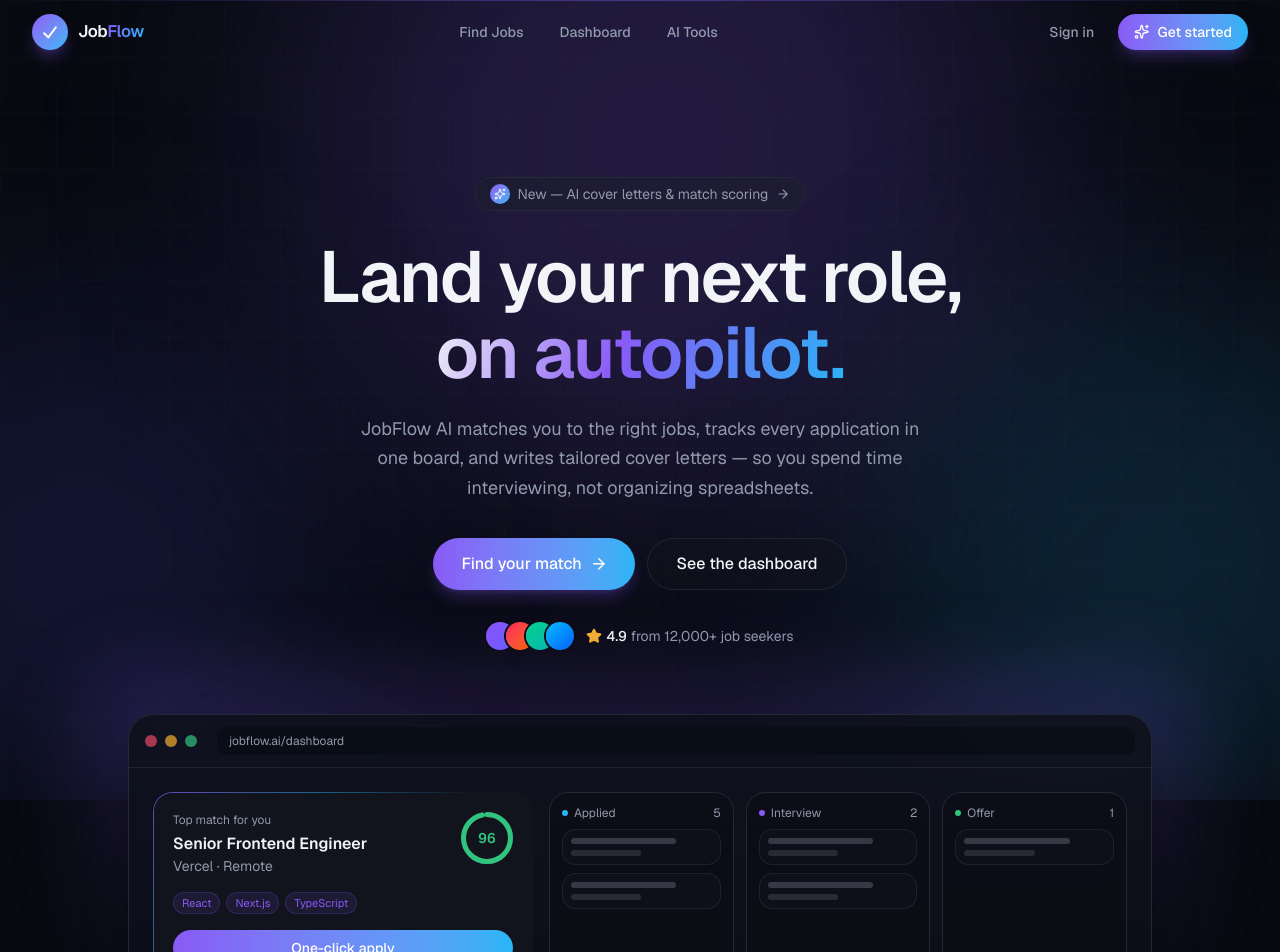
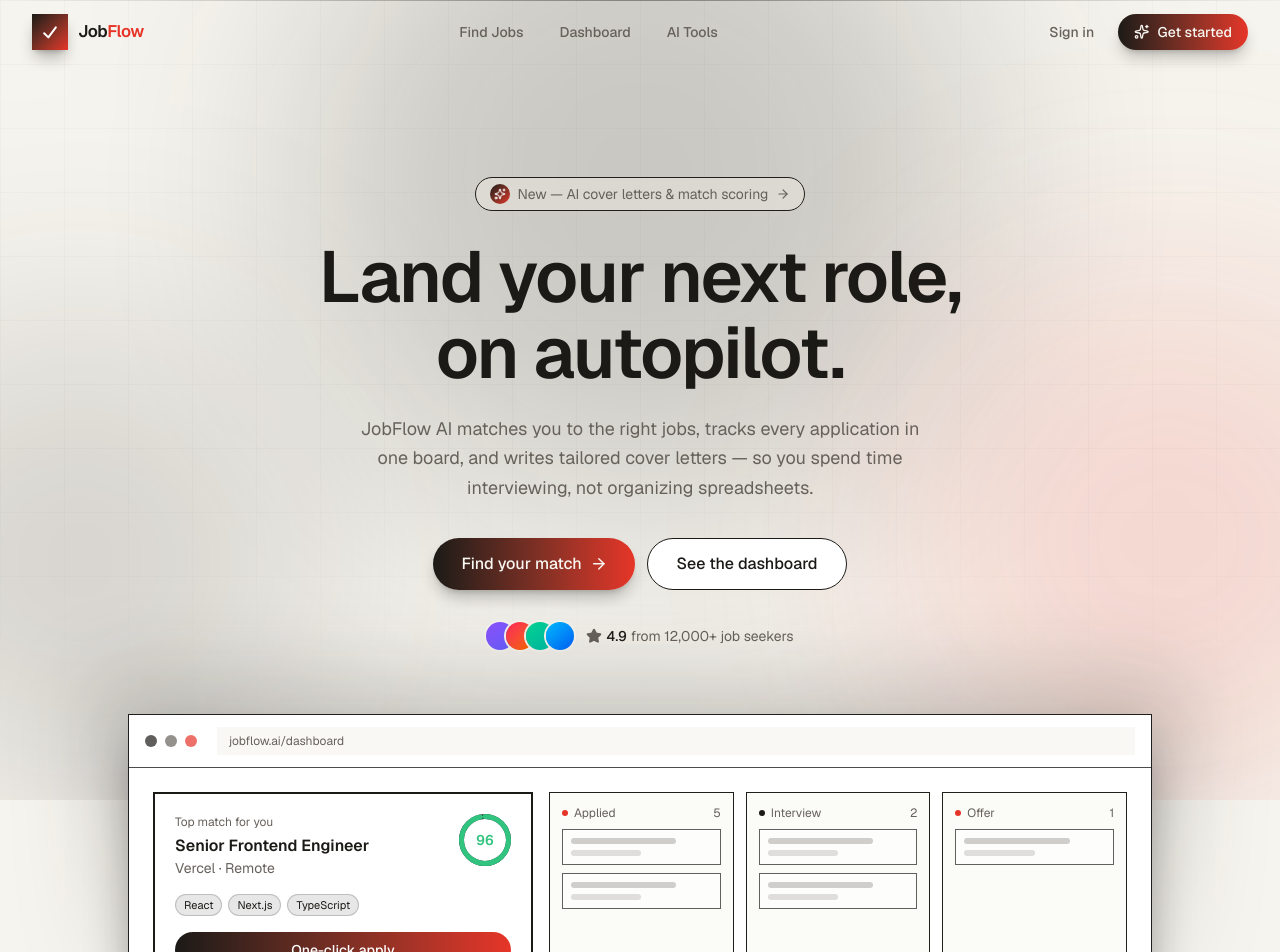
Before and after one commit to madhushigli1/jobflow-ai, a Next.js app in the folder jobflow-ai/: page / in a window 1280 px wide. Shown: the top 952 px of the page. Built offline with nearby package versions, Linux system fonts and the light colour scheme.

Commit message:
style(design-system): editorial B&W + red tokens, serif, brutalist utilities

```diff
--- a/jobflow-ai/src/app/globals.css
+++ b/jobflow-ai/src/app/globals.css
@@ -1,46 +1,45 @@
 @import "tailwindcss";
 
 /* ============================================================
-   JobFlow AI — Design Tokens
-   Modern dark SaaS aesthetic (violet → blue → cyan).
-   Tokens are raw HSL channels on :root so theming = swap values.
-   Tailwind v4 consumes them via @theme inline below.
+   JobFlow — Editorial Luxe / Neo-Brutalist design system
+   Warm paper · near-black ink · single vermillion accent.
+   Tokens are raw HSL channels on :root; Tailwind v4 reads them
+   via @theme inline. Sharp corners + hard rules + offset shadows.
    ============================================================ */
 :root {
-  /* Surfaces */
-  --background: 230 35% 5%;
-  --background-elevated: 229 30% 8%;
-  --foreground: 220 30% 96%;
+  /* Surfaces — warm cream paper, white cards */
+  --background: 42 33% 95%;          /* #F7F4ED paper */
+  --background-elevated: 0 0% 100%;  /* white */
+  --foreground: 30 8% 10%;           /* warm near-black ink */
 
-  /* Card / glass */
-  --card: 230 28% 9%;
-  --card-foreground: 220 30% 96%;
+  --card: 0 0% 100%;
+  --card-foreground: 30 8% 10%;
 
-  /* Muted / secondary text + fills */
-  --muted: 230 20% 14%;
-  --muted-foreground: 222 14% 62%;
+  /* Muted fills + secondary ink */
+  --muted: 40 22% 90%;
+  --muted-foreground: 30 6% 38%;
 
-  /* Borders & inputs */
-  --border: 230 20% 18%;
-  --input: 230 20% 16%;
-  --ring: 258 90% 66%;
+  /* Lines & inputs — ink for hard editorial rules */
+  --border: 30 8% 12%;
+  --input: 0 0% 100%;
+  --ring: 4 79% 53%;
 
-  /* Brand */
-  --primary: 258 90% 66%; /* violet */
-  --primary-foreground: 0 0% 100%;
-  --accent: 199 92% 56%; /* cyan-blue */
+  /* Brand — ink is "primary", vermillion is the lone accent */
+  --primary: 30 8% 10%;
+  --primary-foreground: 42 33% 96%;
+  --accent: 4 79% 53%;               /* #E63329 vermillion */
   --accent-foreground: 0 0% 100%;
-  --indigo: 234 89% 64%;
+  --indigo: 30 8% 10%;               /* legacy alias → ink */
 
-  /* Semantic states */
-  --success: 152 60% 48%;
+  /* Semantic states, mapped into the B&W + red world */
+  --success: 4 79% 53%;              /* positive emphasis = red */
   --success-foreground: 0 0% 100%;
-  --warning: 38 92% 58%;
-  --warning-foreground: 30 40% 8%;
-  --destructive: 350 78% 60%;
-  --destructive-foreground: 0 0% 100%;
+  --warning: 30 6% 38%;              /* caution = gray ink */
+  --warning-foreground: 0 0% 100%;
+  --destructive: 30 8% 10%;          /* negative = black */
+  --destructive-foreground: 42 33% 96%;
 
-  --radius: 0.85rem;
+  --radius: 0rem;                    /* sharp, brutalist */
 }
 
 @theme inline {
@@ -71,48 +70,35 @@
   --color-destructive: hsl(var(--destructive));
   --color-destructive-foreground: hsl(var(--destructive-foreground));
 
-  --radius-lg: var(--radius);
-  --radius-md: calc(var(--radius) - 0.25rem);
-  --radius-sm: calc(var(--radius) - 0.45rem);
-  --radius-xl: calc(var(--radius) + 0.35rem);
-  --radius-2xl: calc(var(--radius) + 0.75rem);
+  /* Sharp corners everywhere (brutalist) */
+  --radius-sm: 0rem;
+  --radius-md: 0rem;
+  --radius-lg: 0rem;
+  --radius-xl: 0rem;
+  --radius-2xl: 0rem;
 
   --font-sans: var(--font-geist-sans);
+  --font-serif: var(--font-fraunces);
   --font-mono: var(--font-geist-mono);
 
-  /* Animation tokens → generate animate-* utilities */
-  --animate-float: float 7s ease-in-out infinite;
-  --animate-aurora: aurora 18s ease infinite;
-  --animate-shimmer: shimmer 2.2s linear infinite;
+  /* Animation tokens → animate-* utilities */
   --animate-marquee: marquee 38s linear infinite;
-  --animate-fade-up: fade-up 0.6s cubic-bezier(0.22, 1, 0.36, 1) both;
-  --animate-pulse-glow: pulse-glow 3.5s ease-in-out infinite;
+  --animate-fade-up: fade-up 0.7s cubic-bezier(0.22, 1, 0.36, 1) both;
+  --animate-shimmer: shimmer 1.6s linear infinite;
+  --animate-ticker: marquee 26s linear infinite;
 }
 
-@keyframes float {
-  0%, 100% { transform: translateY(0); }
-  50% { transform: translateY(-14px); }
-}
-@keyframes aurora {
-  0%, 100% { transform: translate(0, 0) scale(1); }
-  33% { transform: translate(4%, -6%) scale(1.08); }
-  66% { transform: translate(-5%, 4%) scale(0.96); }
-}
-@keyframes shimmer {
-  0% { background-position: -200% 0; }
-  100% { background-position: 200% 0; }
-}
 @keyframes marquee {
   from { transform: translateX(0); }
   to { transform: translateX(-50%); }
 }
 @keyframes fade-up {
-  from { opacity: 0; transform: translateY(16px); }
+  from { opacity: 0; transform: translateY(14px); }
   to { opacity: 1; transform: translateY(0); }
 }
-@keyframes pulse-glow {
-  0%, 100% { opacity: 0.55; }
-  50% { opacity: 1; }
+@keyframes shimmer {
+  0% { background-position: -200% 0; }
+  100% { background-position: 200% 0; }
 }
 
 @layer base {
@@ -122,6 +108,7 @@
   html {
     scroll-behavior: smooth;
     -webkit-font-smoothing: antialiased;
+    text-rendering: optimizeLegibility;
   }
   body {
     background-color: hsl(var(--background));
@@ -130,89 +117,78 @@
     overflow-x: hidden;
   }
   ::selection {
-    background-color: hsl(var(--primary) / 0.3);
-    color: hsl(var(--foreground));
+    background-color: hsl(var(--accent));
+    color: hsl(var(--accent-foreground));
   }
-  /* Custom scrollbar */
-  ::-webkit-scrollbar { width: 10px; height: 10px; }
-  ::-webkit-scrollbar-track { background: transparent; }
-  ::-webkit-scrollbar-thumb {
-    background: hsl(var(--border));
-    border-radius: 9999px;
-    border: 2px solid transparent;
-    background-clip: content-box;
-  }
-  ::-webkit-scrollbar-thumb:hover { background: hsl(var(--muted-foreground) / 0.5); background-clip: content-box; }
+  /* Editorial scrollbar */
+  ::-webkit-scrollbar { width: 12px; height: 12px; }
+  ::-webkit-scrollbar-track { background: hsl(var(--muted)); }
+  ::-webkit-scrollbar-thumb { background: hsl(var(--foreground)); border: 3px solid hsl(var(--muted)); }
 }
 
 @layer components {
-  /* Frosted glass surface */
+  /* Editorial labels — uppercase mono, tracked out */
+  .label {
+    font-family: var(--font-mono), monospace;
+    text-transform: uppercase;
+    letter-spacing: 0.18em;
+    font-size: 0.7rem;
+    font-weight: 500;
+  }
+
+  /* Hard offset shadows (neo-brutalist) */
+  .shadow-brutal { box-shadow: 5px 5px 0 0 hsl(var(--foreground)); }
+  .shadow-brutal-sm { box-shadow: 3px 3px 0 0 hsl(var(--foreground)); }
+  .shadow-brutal-lg { box-shadow: 8px 8px 0 0 hsl(var(--foreground)); }
+  .shadow-brutal-accent { box-shadow: 5px 5px 0 0 hsl(var(--accent)); }
+
+  /* "Press" interaction: nudge into the shadow on hover/active */
+  .press { transition: transform 0.12s ease, box-shadow 0.12s ease; }
+  .press:hover { transform: translate(2px, 2px); box-shadow: 3px 3px 0 0 hsl(var(--foreground)); }
+  .press:active { transform: translate(5px, 5px); box-shadow: 0 0 0 0 hsl(var(--foreground)); }
+
+  /* Legacy utility names remapped to the editorial language so any
+     stray references still render on-brand. */
   .glass {
-    background: linear-gradient(180deg, hsl(var(--card) / 0.7), hsl(var(--card) / 0.4));
-    backdrop-filter: blur(14px);
-    -webkit-backdrop-filter: blur(14px);
-    border: 1px solid hsl(var(--border) / 0.8);
+    background: hsl(var(--card));
+    border: 1px solid hsl(var(--foreground));
   }
   .glass-strong {
-    background: hsl(var(--background-elevated) / 0.85);
-    backdrop-filter: blur(20px);
-    -webkit-backdrop-filter: blur(20px);
-    border: 1px solid hsl(var(--border));
+    background: hsl(var(--card));
+    border: 2px solid hsl(var(--foreground));
+  }
+  .border-gradient { border: 2px solid hsl(var(--foreground)); background: hsl(var(--card)); }
+  .glow-primary { box-shadow: 5px 5px 0 0 hsl(var(--foreground)); }
+  .glow-soft { box-shadow: 3px 3px 0 0 hsl(var(--foreground)); }
+
+  .text-gradient { color: hsl(var(--foreground)); }
+  .text-gradient-brand { color: hsl(var(--accent)); }
+
+  /* Accent underline for editorial emphasis */
+  .ink-underline {
+    background-image: linear-gradient(hsl(var(--accent)), hsl(var(--accent)));
+    background-size: 100% 3px;
+    background-position: 0 100%;
+    background-repeat: no-repeat;
   }
 
-  /* Gradient text */
-  .text-gradient {
-    background: linear-gradient(110deg, hsl(var(--foreground)) 0%, hsl(var(--primary)) 45%, hsl(var(--accent)) 100%);
-    -webkit-background-clip: text;
-    background-clip: text;
-    color: transparent;
-  }
-  .text-gradient-brand {
-    background: linear-gradient(110deg, hsl(var(--primary)), hsl(var(--accent)));
-    -webkit-background-clip: text;
-    background-clip: text;
-    color: transparent;
-  }
-
-  /* Glow */
-  .glow-primary { box-shadow: 0 0 0 1px hsl(var(--primary) / 0.2), 0 8px 40px -8px hsl(var(--primary) / 0.55); }
-  .glow-soft { box-shadow: 0 10px 50px -12px hsl(var(--primary) / 0.35); }
-
-  /* Animated gradient border */
-  .border-gradient {
-    position: relative;
-    background: hsl(var(--card));
-  }
-  .border-gradient::before {
-    content: "";
-    position: absolute;
-    inset: 0;
-    border-radius: inherit;
-    padding: 1px;
-    background: linear-gradient(130deg, hsl(var(--primary) / 0.7), hsl(var(--accent) / 0.5), transparent 60%);
-    -webkit-mask: linear-gradient(#000 0 0) content-box, linear-gradient(#000 0 0);
-    -webkit-mask-composite: xor;
-    mask-composite: exclude;
-    pointer-events: none;
-  }
-
-  /* Decorative backgrounds */
+  /* Ledger-paper grid + dots */
   .bg-grid {
     background-image:
-      linear-gradient(to right, hsl(var(--border) / 0.35) 1px, transparent 1px),
-      linear-gradient(to bottom, hsl(var(--border) / 0.35) 1px, transparent 1px);
-    background-size: 56px 56px;
+      linear-gradient(to right, hsl(var(--foreground) / 0.06) 1px, transparent 1px),
+      linear-gradient(to bottom, hsl(var(--foreground) / 0.06) 1px, transparent 1px);
+    background-size: 64px 64px;
   }
   .bg-dots {
-    background-image: radial-gradient(hsl(var(--border) / 0.6) 1px, transparent 1px);
+    background-image: radial-gradient(hsl(var(--foreground) / 0.12) 1px, transparent 1px);
     background-size: 22px 22px;
   }
-  .mask-fade-b { mask-image: linear-gradient(to bottom, #000 55%, transparent); }
-  .mask-fade-edges { mask-image: linear-gradient(to right, transparent, #000 12%, #000 88%, transparent); }
+  .mask-fade-b { mask-image: linear-gradient(to bottom, #000 60%, transparent); }
+  .mask-fade-edges { mask-image: linear-gradient(to right, transparent, #000 10%, #000 90%, transparent); }
 
-  /* Shimmer skeleton */
+  /* Shimmer skeleton (paper-toned) */
   .shimmer {
-    background: linear-gradient(90deg, hsl(var(--muted)) 25%, hsl(var(--muted-foreground) / 0.15) 50%, hsl(var(--muted)) 75%);
+    background: linear-gradient(90deg, hsl(var(--muted)) 25%, hsl(var(--background)) 50%, hsl(var(--muted)) 75%);
     background-size: 200% 100%;
     animation: var(--animate-shimmer);
   }
```
